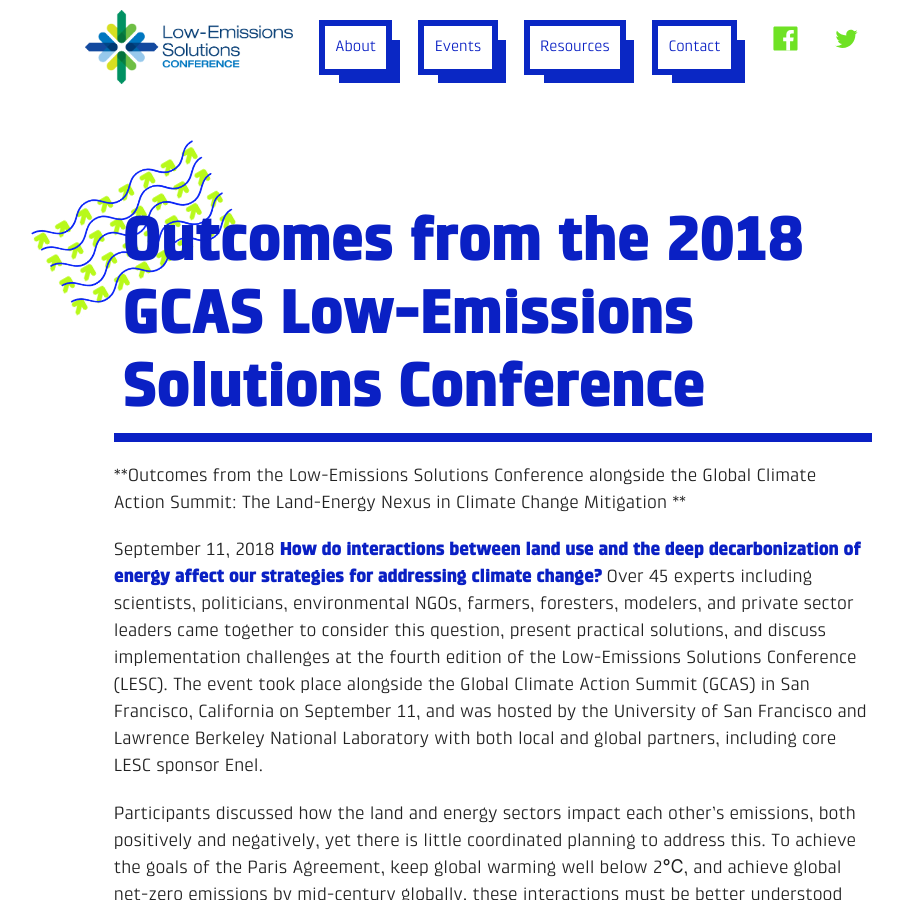
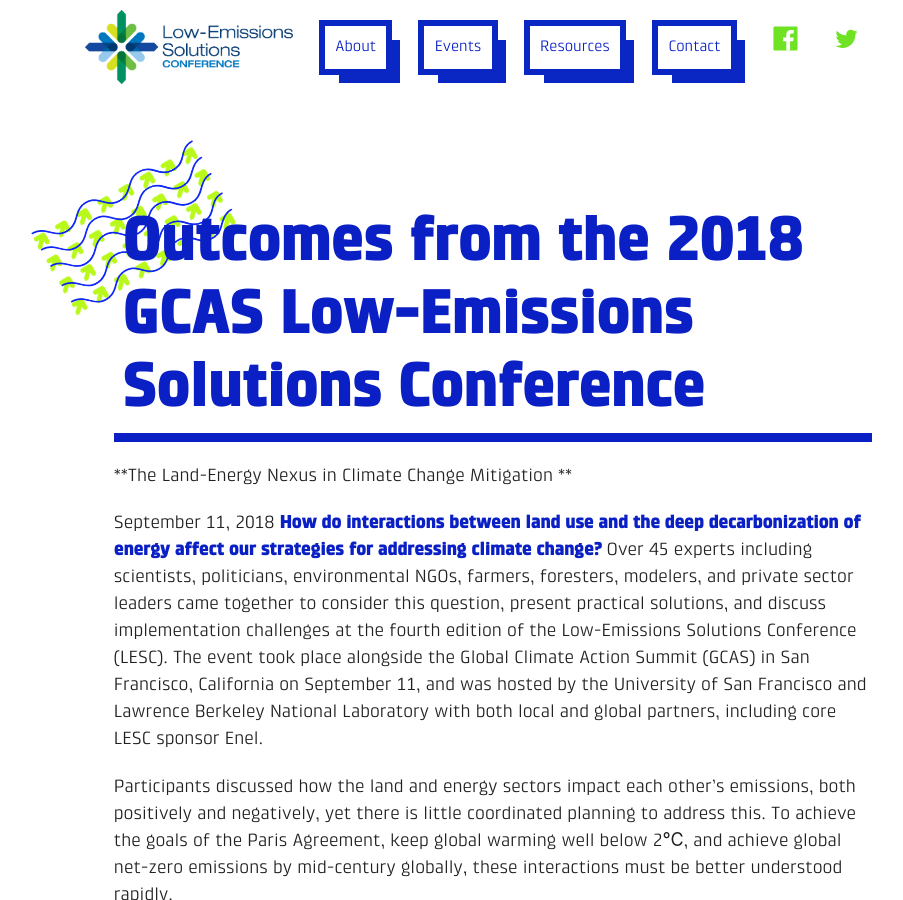
Before and after one commit to ryanswaney/lesc-jekyll, a Jekyll site: the page built from _posts/2018-09-24-outcomes-from-the-gcas-low-emissions-solutions-conference.markdown, in a window 1280 px wide and 900 px high. Shown: the whole window, without its empty margins (147-1050 px from the left). Built offline with Jekyll 4.4.1, drawn with Linux system fonts in a browser that asks for light colours; nearby versions of some CDN libraries.

Commit message:
Updated Outcomes From The Gcas Low Emissions Solutions Conference

```diff
--- a/_posts/2018-09-24-outcomes-from-the-gcas-low-emissions-solutions-conference.markdown
+++ b/_posts/2018-09-24-outcomes-from-the-gcas-low-emissions-solutions-conference.markdown
@@ -3,7 +3,7 @@ title: Outcomes from the 2018 GCAS Low-Emissions Solutions Conference
 date: 2018-09-24 19:37:00 Z
 ---
 
-**Outcomes from the Low-Emissions Solutions Conference alongside the Global Climate Action Summit: The Land-Energy Nexus in Climate Change Mitigation  **
+**The Land-Energy Nexus in Climate Change Mitigation  **
 
 
 September 11, 2018
```
